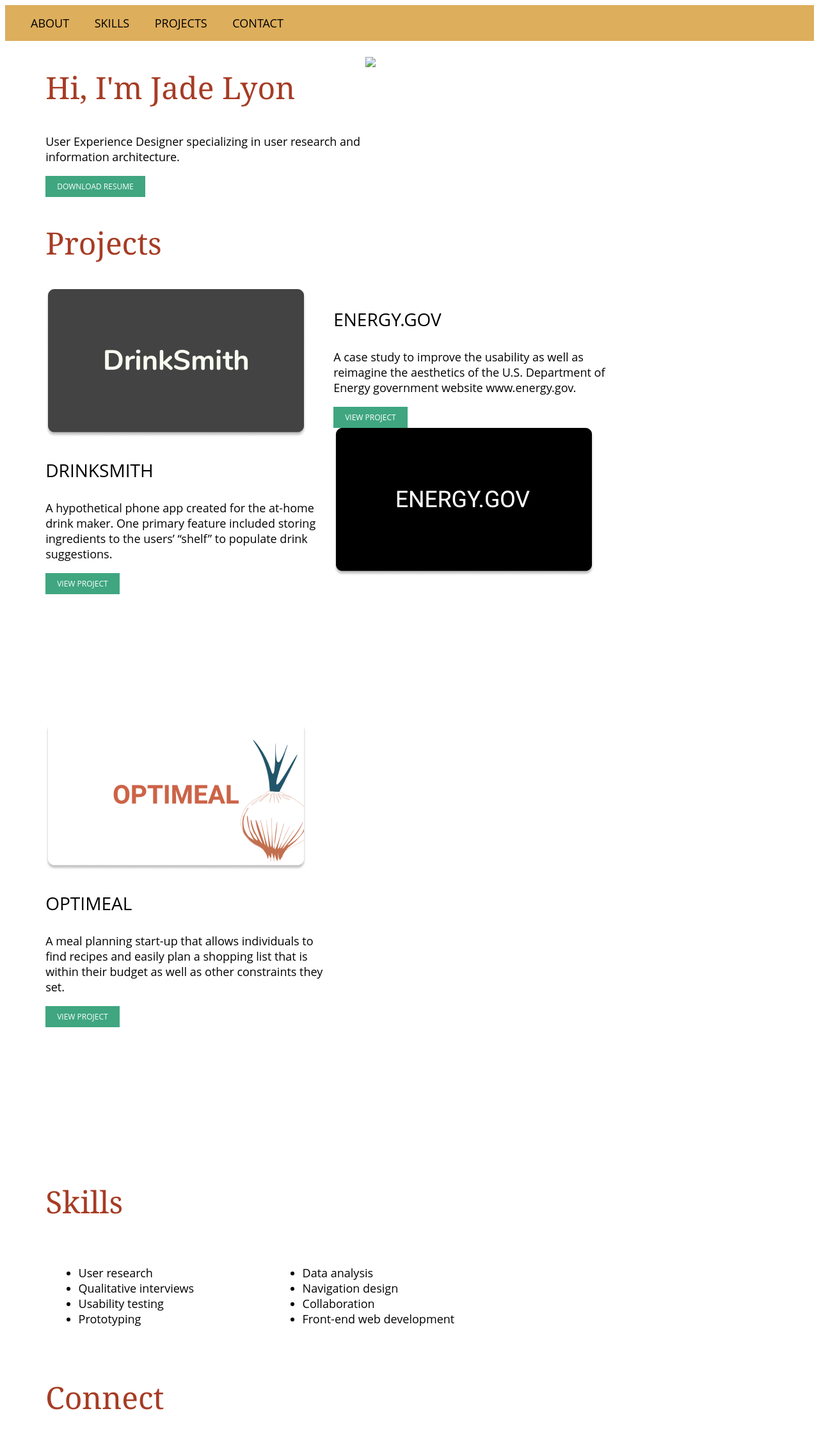
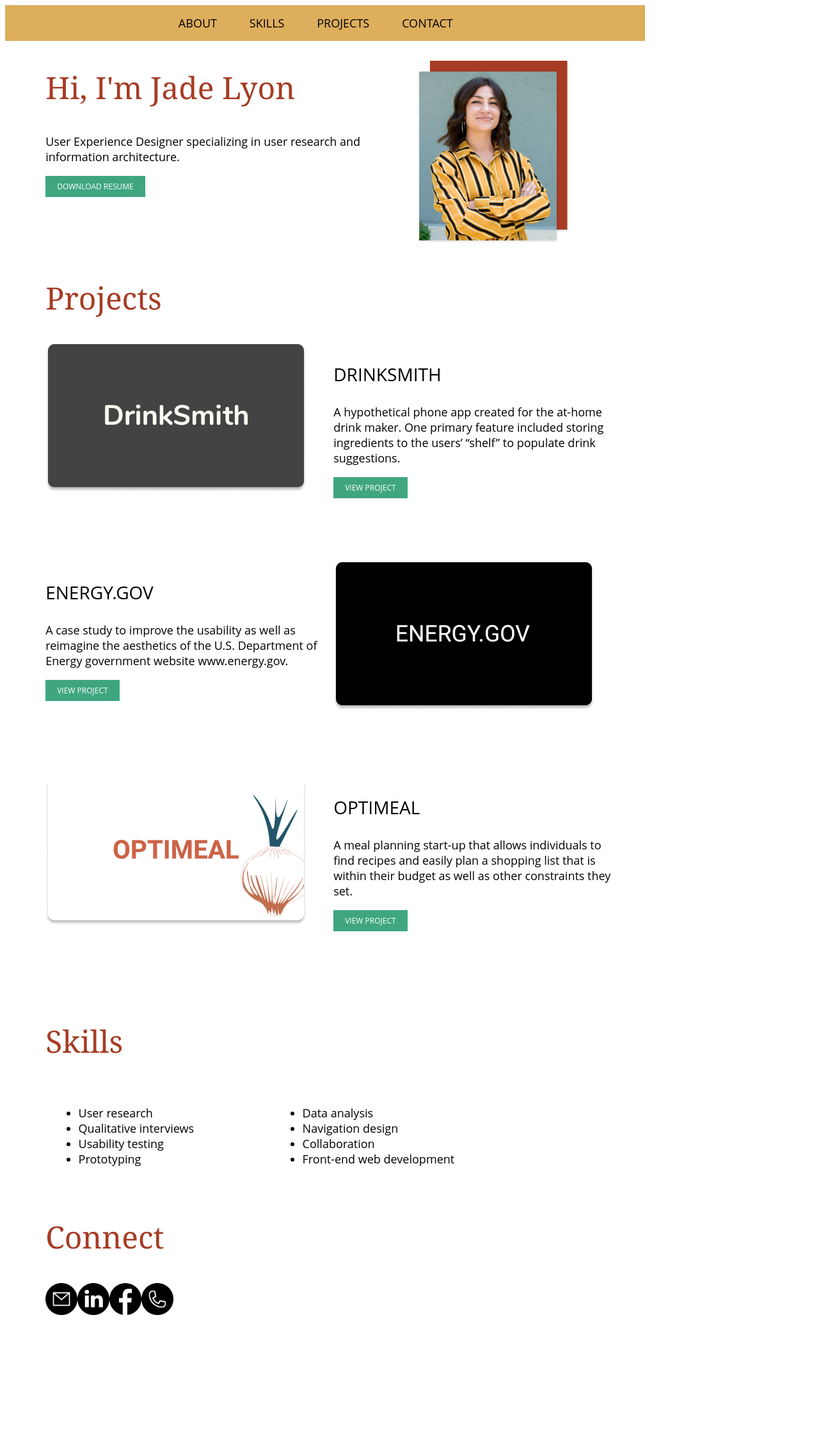
Before and after one commit to jadelyon/UX_UI_HW_19, a plain HTML site: page index.html in a window 1280 px wide. Shown: the whole page at 64% size, 1308 px wide, since content can reach past the window. After the commit the page ends 2064 px from the top, so only its background shows below. Drawn offline with Linux system fonts and the light colour scheme.

Commit message:
Iterations

```diff
--- a/CSS/style.css
+++ b/CSS/style.css
@@ -1,14 +1,21 @@
 
 /* header and footer */
+
+
 
 .inline-block {
     display: inline-block;
     vertical-align: center;
     padding-right: 5%;
+    text-align: center;
 }
 
 nav {
-    width: 75%;
+    width: 125%;
+}
+
+#logoButton {
+    height: 50px;
 }
 
 ul {
@@ -22,8 +29,9 @@ ul {
 }
 
 #heroImage {
-    height: 250px;
+    height: 300px;
     padding-top: 25px;
+    padding-left: 75px;
 }
 
 .content {
@@ -33,8 +41,8 @@ ul {
 
 header {
     background-color: #ddae5c;
+    max-width: 1000px;
 }
-
 
 section {
     padding-left: 5%;
@@ -102,9 +110,20 @@ div.flexContainer {
     grid-template-columns: 450px 450px;
 }
 
-.projectCards {
-    padding-bottom: 200px;
+.projects {
+    padding-bottom: 100px;
 }
+
+.contactMe {
+    display: grid;
+    grid-template-columns: 50px 50px 50px 50px;
+}
+
+#contactButton {
+    height: 50px;
+}
+
+
 
 /* media query */
 
--- a/index.html
+++ b/index.html
@@ -1,30 +1,10 @@
 <!DOCTYPE html>
 <html lang="en">
 <head>
-    <!-- Global site tag (gtag.js) - Google Analytics -->
-<script async src="https://www.googletagmanager.com/gtag/js?id=G-4YD0J28DBK"></script>
-<script>
-  window.dataLayer = window.dataLayer || [];
-  function gtag(){dataLayer.push(arguments);}
-  gtag('js', new Date());
-
-  gtag('config', 'G-4YD0J28DBK');
-</script>
-<!-- Hotjar Tracking Code for https://jadelyon.github.io/UX_UI_HW_18/ -->
-<script>
-    (function(h,o,t,j,a,r){
-        h.hj=h.hj||function(){(h.hj.q=h.hj.q||[]).push(arguments)};
-        h._hjSettings={hjid:2140567,hjsv:6};
-        a=o.getElementsByTagName('head')[0];
-        r=o.createElement('script');r.async=1;
-        r.src=t+h._hjSettings.hjid+j+h._hjSettings.hjsv;
-        a.appendChild(r);
-    })(window,document,'https://static.hotjar.com/c/hotjar-','.js?sv=');
-</script>
     <meta charset="UTF-8">
     <meta name="viewport" content="width=device-width, initial-scale=1.0">
     <link rel="stylesheet" href="CSS/style.css">
-    <title>Document</title>
+    <title>Jade Lyon's Portfolio</title>
 </head>
 <body>
     <header>
@@ -46,7 +26,7 @@
                 </p>
                 <button>DOWNLOAD RESUME</button>
             </div>
-            <div><img src="Images/headshot copy.jpg" id="heroImage"></div>
+            <div><img src="Images/headshot.png" id="heroImage"></div>
         </div>
 
     </section>
@@ -54,31 +34,25 @@
     <section class="myProjects">
         <h1>Projects</h1>
         <div class="workGrid">
-            <div class="projectCards">
-                <div><img src="Images/drinksmith.png"></div>
-                <div>
+                <div class="projects"><img src="Images/drinksmith.png"></div>
+                <div class="projects">
                     <h3>DRINKSMITH</h3>
                     <p>A hypothetical phone app created for the at-home drink maker. One primary feature included storing ingredients to the users’ “shelf” to populate drink suggestions.
                     </p>
                     <button>VIEW PROJECT</button>
                 </div>
-            </div>
-            <div class="projectCards">
-                <div>
+                <div class="projects">
                     <h3>ENERGY.GOV</h3>
                     <p>A case study to improve the usability as well as reimagine the aesthetics of the U.S. Department of Energy government website www.energy.gov.</p>
                     <button>VIEW PROJECT</button>
                 </div>
-                <div><img src="Images/energygov.png"></div>
-            </div>
-            <div class="projectCards">
-                <div><img src="Images/optimeal.png"></div>
-                <div>
+                <div class="projects"><img src="Images/energygov.png"></div>
+                <div class="projects"><img src="Images/optimeal.png"></div>
+                <div class="projects">
                     <h3>OPTIMEAL</h3>
                     <p>A meal planning start-up that allows individuals to find recipes and easily plan a shopping list that is within their budget as well as other constraints they set.</p>
                     <button>VIEW PROJECT</button>
                 </div>
-            </div>
         </div>
     </section>
 
@@ -106,10 +80,14 @@
 
     <section class="myContactInfo">
         <h1>Connect</h1>
-        <div class="">
-
+        <div class="contactMe">
+            <img src="Images/email copy.png" id="contactButton">
+            <img src="Images/linkedin copy.png" id="contactButton">
+            <img src="Images/facebook-circular-logo copy.png" id="contactButton">
+            <img src="Images/phone-call copy.png" id="contactButton">
         </div>
     </section>
 
 </body>
+<script src="js/index.js"></script>
 </html>
--- /dev/null
+++ b/js/index.js
@@ -0,0 +1 @@
+console.log("Your index.js file is loaded correctly!");
```
Also changed, not shown: Images/headshot.png (added), Images/home.png (added), 1 other file.
